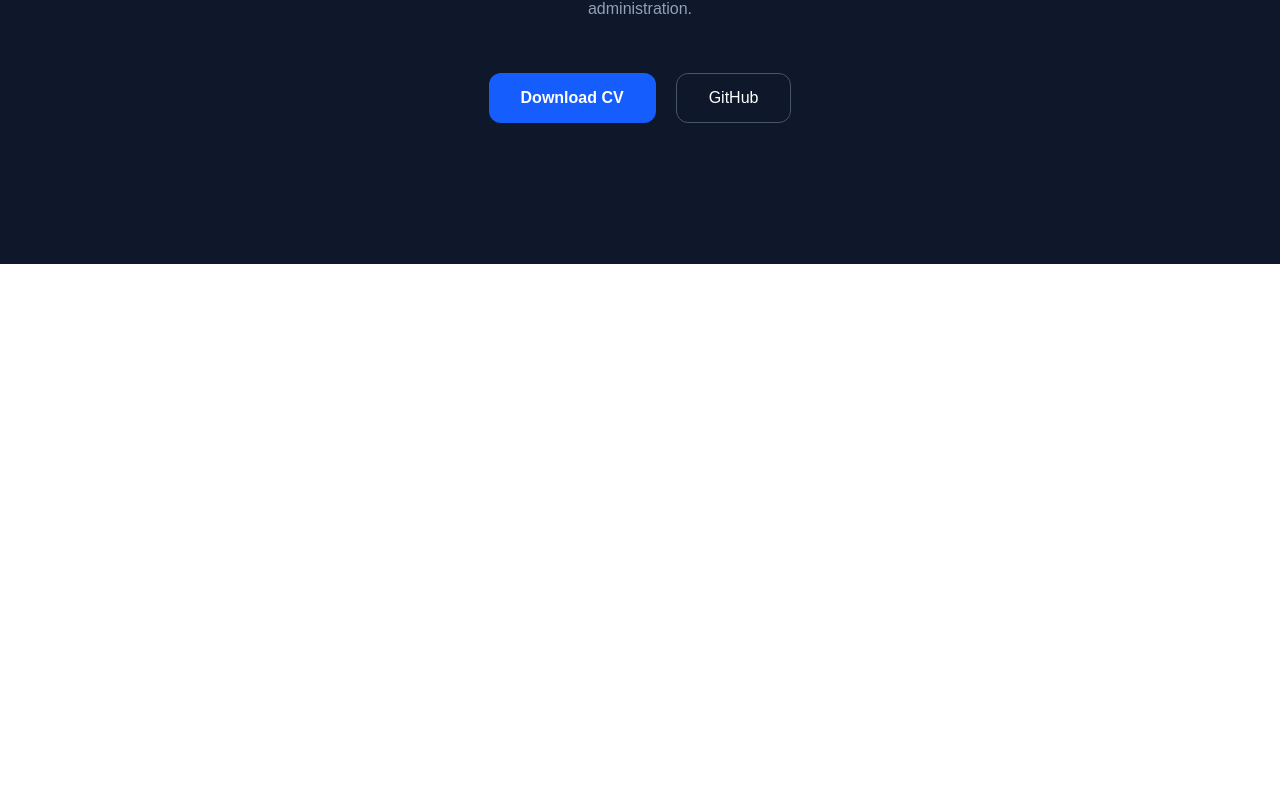
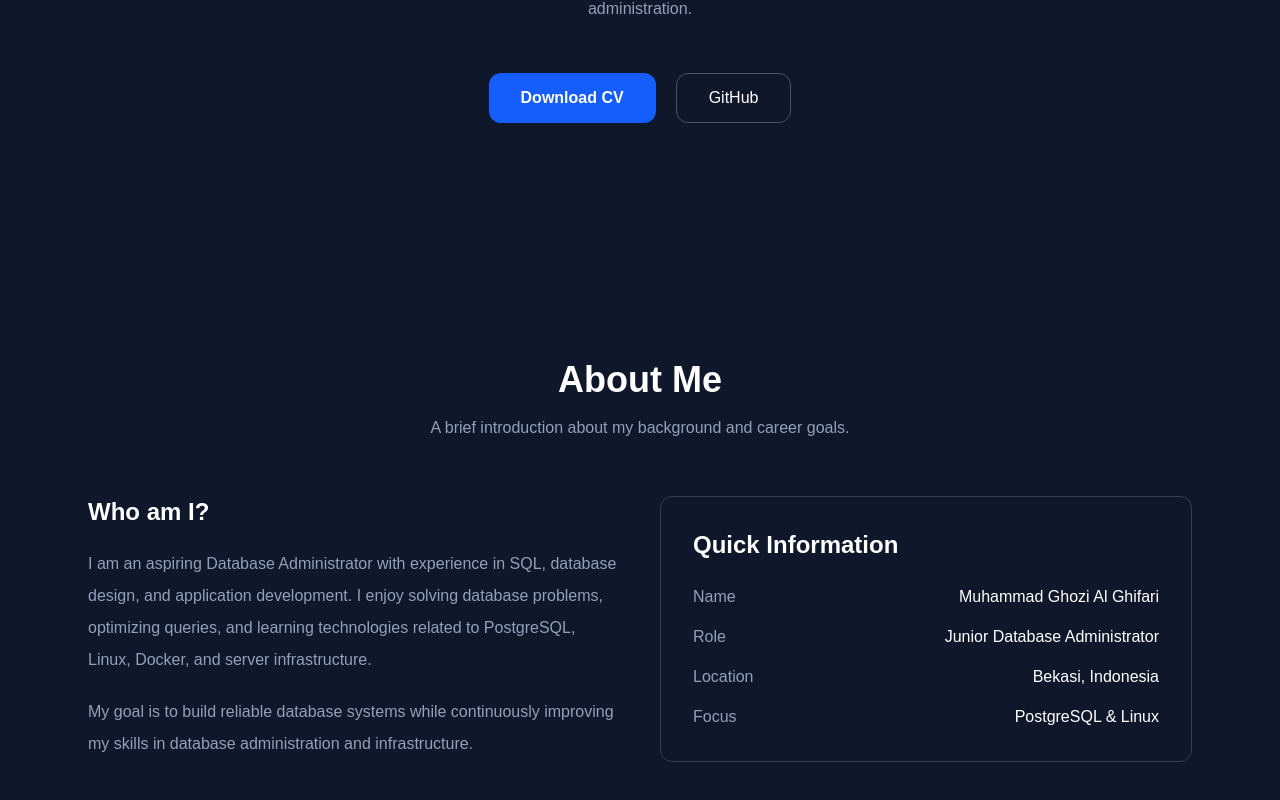
Before and after one commit to Ghozi1/portfolio, a Next.js app: page / in a window 1280 px wide. Shown: the part 536-1336 px from the top of the page. Before the commit the page ends 800 px from the top, so only its background shows below. Built offline with nearby package versions, Linux system fonts and the light colour scheme.

Commit message:
membuat page about dan menambahkan function untuk memanggil about di main page

```diff
--- a/app/page.tsx
+++ b/app/page.tsx
@@ -1,11 +1,13 @@
 import Navbar from "@/components/Navbar";
 import Hero from "@/components/Hero";
+import About from "@/components/About";
 
 export default function Home() {
   return (
     <>
       <Navbar />
       <Hero />
+      <About />
     </>
   );
 }
--- /dev/null
+++ b/components/About.tsx
@@ -0,0 +1,74 @@
+export default function About() {
+  return (
+    <section
+      id="about"
+      className="bg-[#0F172A] py-24 text-white"
+    >
+      <div className="mx-auto max-w-6xl px-6">
+
+        <h2 className="text-center text-4xl font-bold">
+          About Me
+        </h2>
+
+        <p className="mx-auto mt-4 max-w-2xl text-center text-slate-400">
+          A brief introduction about my background and career goals.
+        </p>
+
+        <div className="mt-14 grid gap-10 md:grid-cols-2">
+
+          <div>
+            <h3 className="text-2xl font-semibold">
+              Who am I?
+            </h3>
+
+            <p className="mt-5 leading-8 text-slate-400">
+              I am an aspiring Database Administrator with experience in SQL,
+              database design, and application development. I enjoy solving
+              database problems, optimizing queries, and learning technologies
+              related to PostgreSQL, Linux, Docker, and server infrastructure.
+            </p>
+
+            <p className="mt-5 leading-8 text-slate-400">
+              My goal is to build reliable database systems while continuously
+              improving my skills in database administration and infrastructure.
+            </p>
+          </div>
+
+          <div className="rounded-xl border border-slate-700 bg-slate-900 p-8">
+
+            <h3 className="text-2xl font-semibold">
+              Quick Information
+            </h3>
+
+            <div className="mt-6 space-y-4">
+
+              <div className="flex justify-between">
+                <span className="text-slate-400">Name</span>
+                <span>Muhammad Ghozi Al Ghifari</span>
+              </div>
+
+              <div className="flex justify-between">
+                <span className="text-slate-400">Role</span>
+                <span>Junior Database Administrator</span>
+              </div>
+
+              <div className="flex justify-between">
+                <span className="text-slate-400">Location</span>
+                <span>Bekasi, Indonesia</span>
+              </div>
+
+              <div className="flex justify-between">
+                <span className="text-slate-400">Focus</span>
+                <span>PostgreSQL & Linux</span>
+              </div>
+
+            </div>
+
+          </div>
+
+        </div>
+
+      </div>
+    </section>
+  );
+}
```
